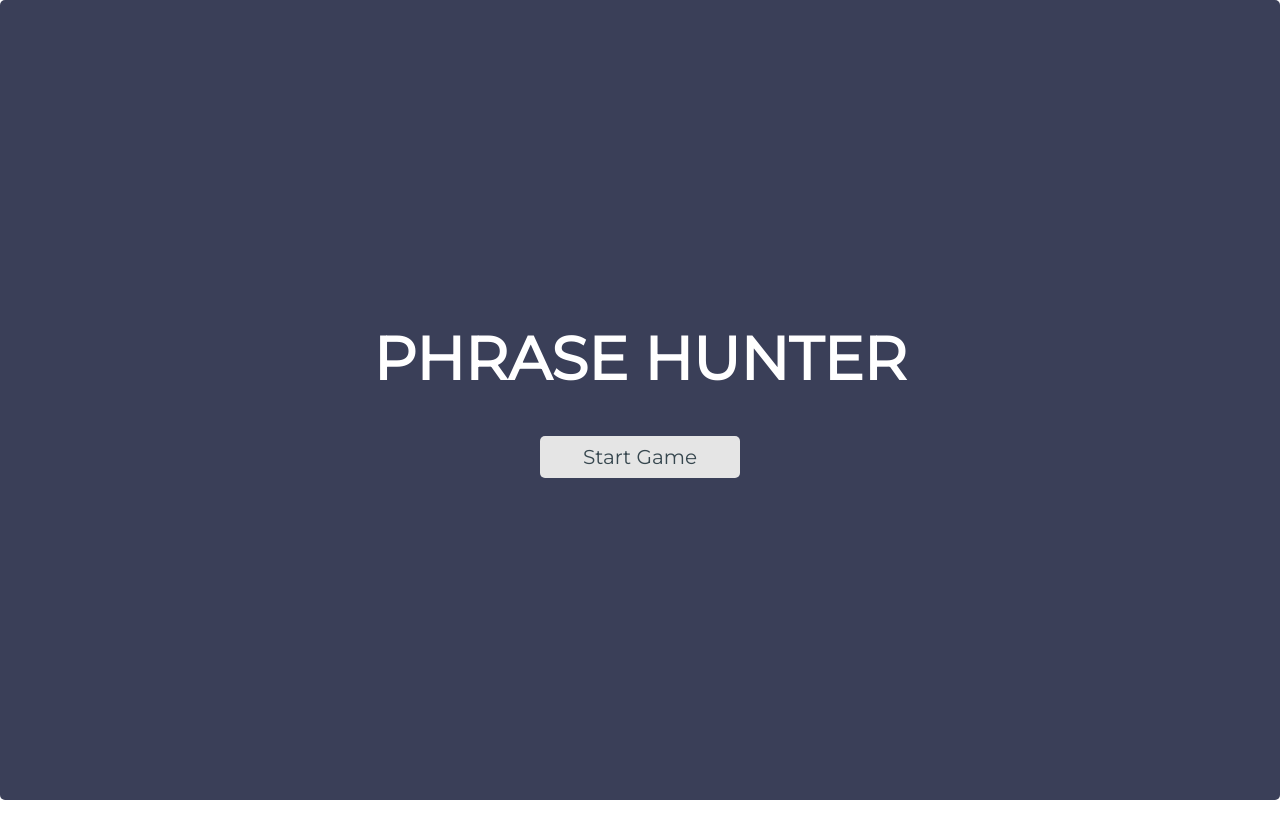
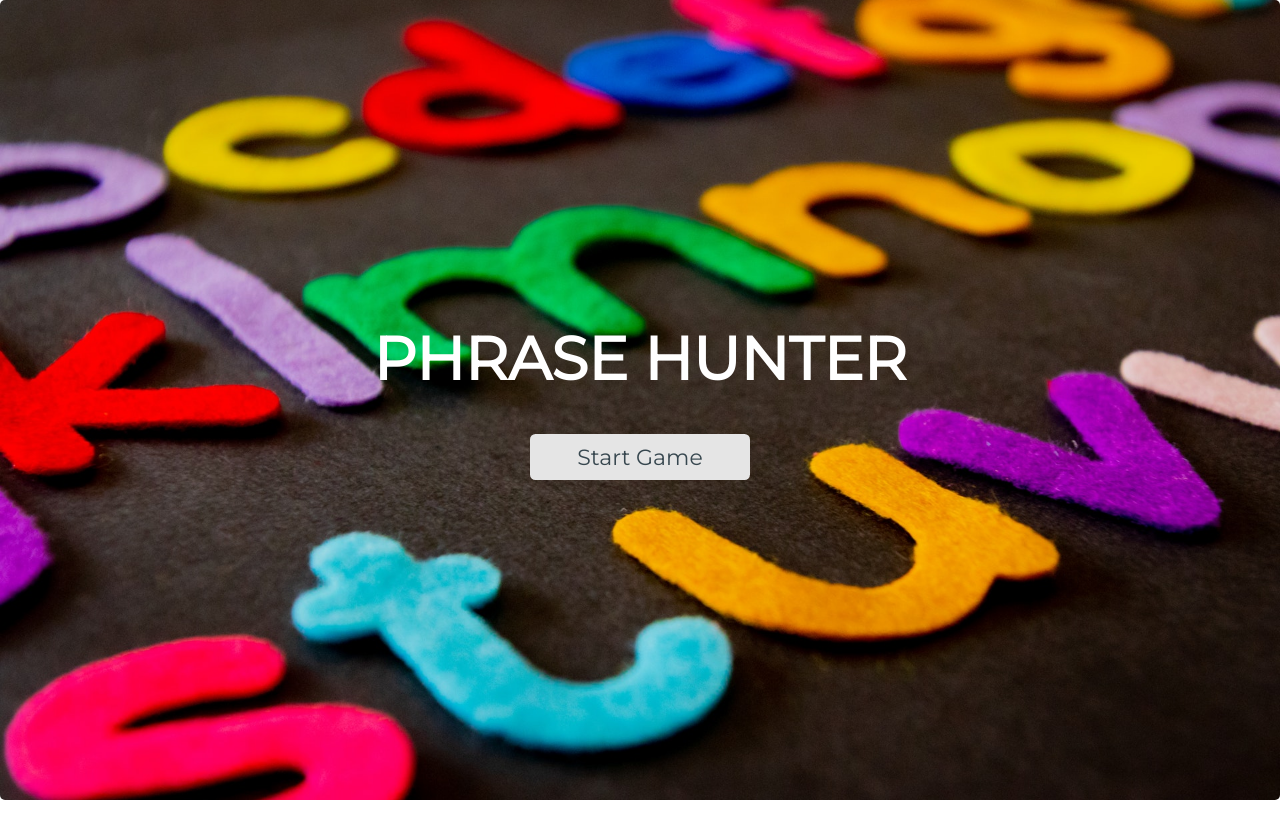
Before and after one commit to LeeVaughn/phrase-hunter, a plain HTML site: page index.html in a window 1280 px wide. In both pictures the pointer is over the button "Start Game". Drawn offline with nearby package versions, Linux system fonts and the light colour scheme.

Commit message:
prevented highlighing of phrase, added hover effect to buttons, added background to start screen

```diff
--- a/css/styles.css
+++ b/css/styles.css
@@ -33,6 +33,7 @@ body {
 li, ol, ul {
   padding: 0;
   display: inline-block;
+  user-select: none;
 }
 
 h2 {
@@ -63,6 +64,10 @@ button {
 #btn__reset {
 	width: 200px;
 	margin: 0 auto;
+}
+
+#btn__reset:hover {
+	transform: scale(1.1);
 }
 
 .main-container {
@@ -130,6 +135,10 @@ button {
   justify-content: center;
 }
 
+.key:hover {
+  transform: scale(1.1);
+}
+
 .chosen {
   background: #3a3f58;
   border-radius: 5px;
@@ -180,7 +189,8 @@ button {
 }
 
 .start {
-  background-color: #3a3f58;
+  /* background-color: #3a3f58; */
+  background: url(../images/letters.jpeg) no-repeat center / cover;
 }
 
 .start a {
```
